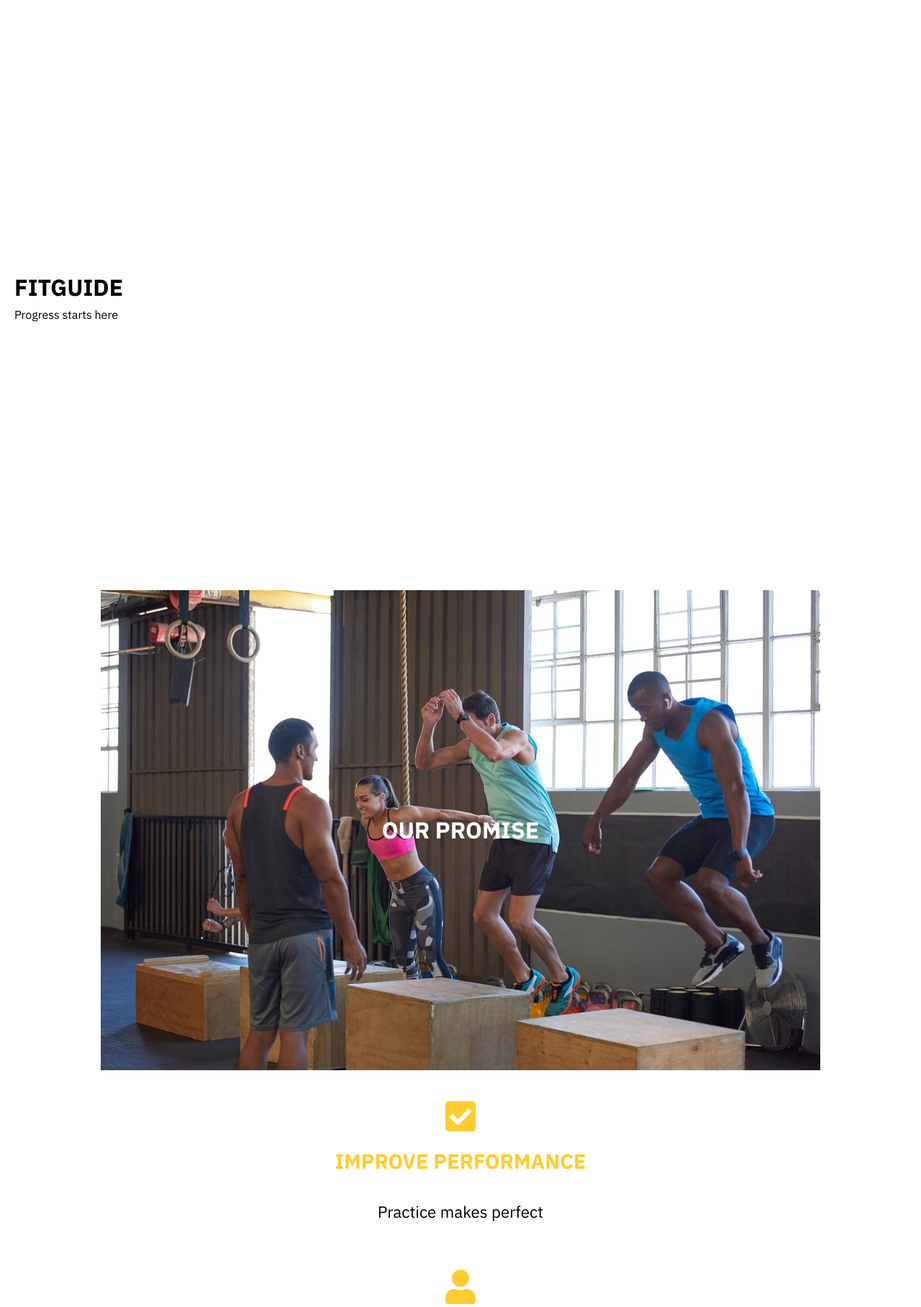
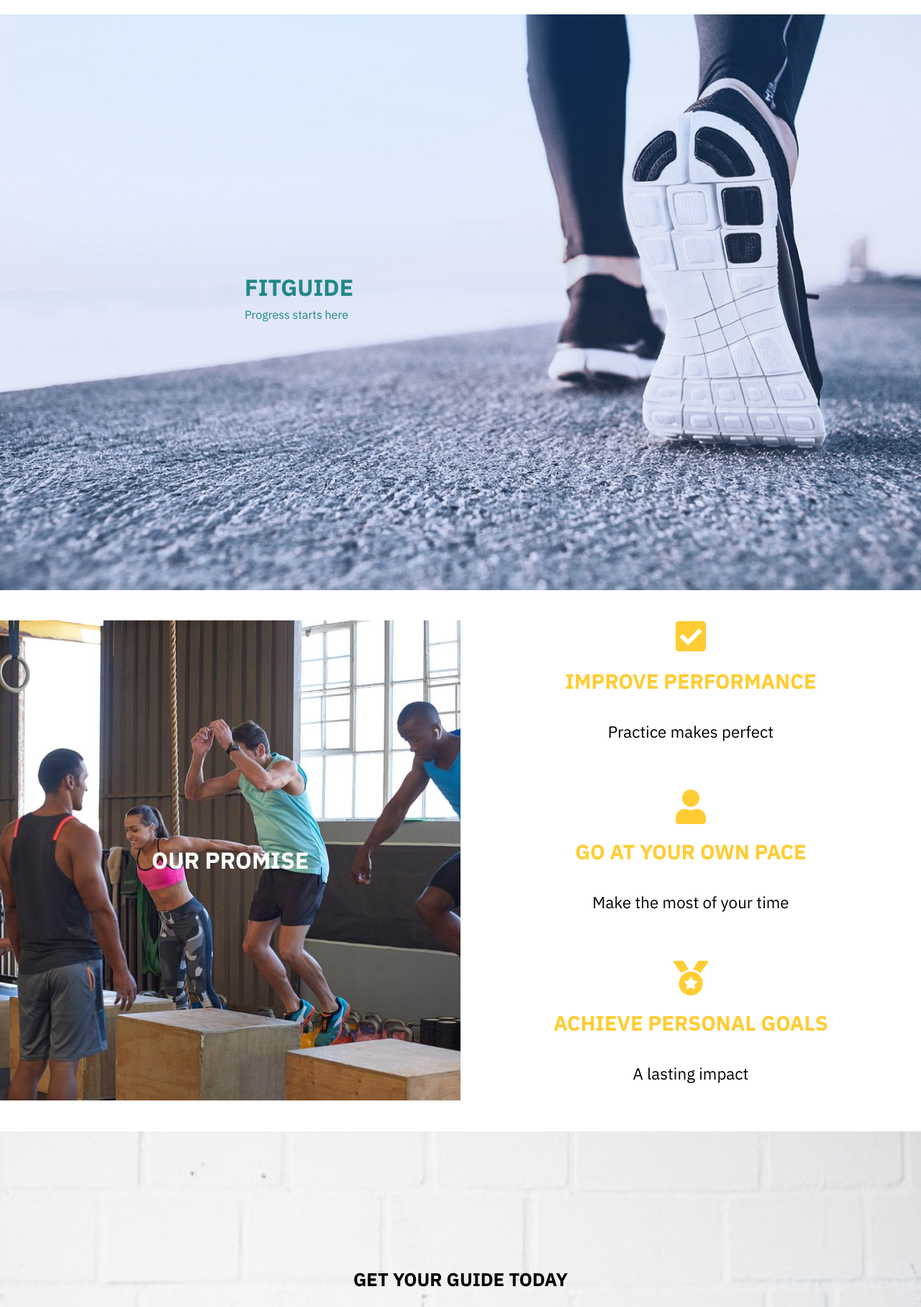
Before and after one commit to juantreses/fitguide2, a PHP site: page / in a window 1280 px wide. Shown: the part 120-1936 px from the top of the page at 72% size. Run offline with PHP 8.4, Linux system fonts and the light colour scheme; data that the repository does not hold is empty; style sheets or scripts are compiled from the project's sources; some libraries are stand-ins or nearby versions.

Commit message:
Add files via upload

```diff
--- a/scss/opmaak.scss
+++ b/scss/opmaak.scss
@@ -83,6 +83,7 @@ section.section-one {
     width: 100%;
     height: 100vh;
     overflow: hidden;
+    background: url(../images/running_shoes.jpg) center/cover no-repeat;
 
     img {
       transform: translateX(-300px);
@@ -90,13 +91,14 @@ section.section-one {
 
     .overlay {
       position: absolute;
-      width: 100%;
+      width: 50%;
       height: 100%;
-      background: rgba(255,255,255,.3);
+      text-align: center;
+      color: $secondary;
       @include flex(column, center);
 
       h1 {
-        @include font($zwart, 700, 2rem);
+        @include font($secondary, 700, 2rem);
         text-transform: uppercase;
         margin-left: 20px;
       }
@@ -105,6 +107,13 @@ section.section-one {
         margin-left: 20px;
       }
     }
+  }
+}
+
+@media screen and(min-width : $medium-scherm) {
+  section.pic{
+    display: grid;
+    grid-template: auto/1fr 1fr;
   }
 }
 
@@ -148,6 +157,13 @@ section.section-two {
   }
 }
 
+@media screen and(min-width : $medium-scherm) {
+  section.section-two{
+    display: grid;
+    grid-template: auto/1fr 1fr;
+  }
+}
+
 section.section-three {
 
   div.pic {
@@ -253,6 +270,19 @@ section.section-four {
     }
   }
 }
+
+@media screen and(min-width : $medium-scherm) {
+  section.section-four{
+    display: grid;
+    grid-template: auto/1fr 1fr;
+
+    img#fit{
+      justify-content: center;
+      align-items: center;
+    }
+  }
+}
+
 
 /* Footer -----------------------------------------------------------------------------------------------------------*/
 
```
Also changed, not shown: other parts of scss/opmaak.scss (+100 -2 lines).
